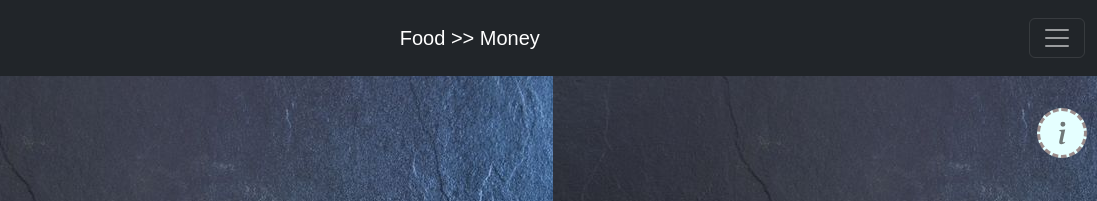
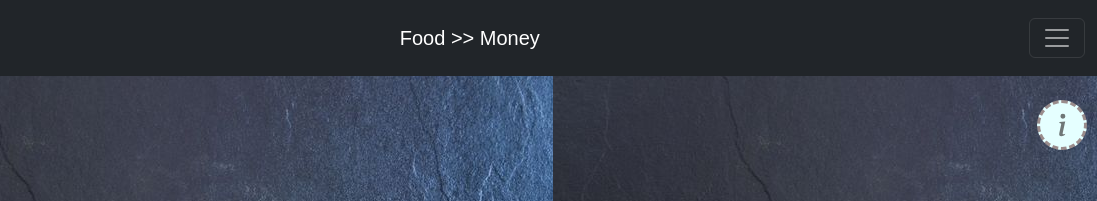
Before and after one commit to Tamil369/food_waste_reduction_application, a website: page public/choosing-food.html in a window 1280 px wide. Shown: the top 201 px of the page, 183-1280 px from the left. Drawn offline with nearby package versions, Linux system fonts and the light colour scheme.

Commit message:
Add files via upload

```diff
--- a/public/choosing-food.html
+++ b/public/choosing-food.html
@@ -179,7 +179,7 @@
             border:3px dashed;
             border-color: rgb(154, 140, 140);
             background-color: rgb(229, 255, 255);
-            z-index: -1;
+            z-index: 0;
             transition: border 0.3s ease-in-out, filter 0.3s ease-in-out;
         }
         .information svg
@@ -253,12 +253,7 @@
 
                 </ul>
             </div>
-            <button  type="button" class="information" onclick="info()" >
-                <svg xmlns="http://www.w3.org/2000/svg" width="16" height="16" fill="currentColor" class="bi bi-info-lg" viewBox="0 0 16 16">
-                    <path d="m9.708 6.075-3.024.379-.108.502.595.108c.387.093.464.232.38.619l-.975 4.577c-.255 1.183.14 1.74 1.067 1.74.72 0 1.554-.332 1.933-.789l.116-.549c-.263.232-.65.325-.905.325-.363 0-.494-.255-.402-.704zm.091-2.755a1.32 1.32 0 1 1-2.64 0 1.32 1.32 0 0 1 2.64 0"/>
-                </svg>
 
-            </button>
         </div>
     </nav>
 
@@ -266,6 +261,7 @@
 
 
     <!--*****************WRITE YOUR HTML CODE DOWN **************DONT CHANGE ANYTHING***************** */-->
+
     <div class="out">
         <div class="container">
             <form class="form-for-food" id="choose-food-form">
@@ -376,6 +372,12 @@
         </div>
 
     </div>
+    <button  type="button" class="information" onclick="infor()" >
+        <svg xmlns="http://www.w3.org/2000/svg" width="16" height="16" fill="currentColor" class="bi bi-info-lg" viewBox="0 0 16 16">
+            <path d="m9.708 6.075-3.024.379-.108.502.595.108c.387.093.464.232.38.619l-.975 4.577c-.255 1.183.14 1.74 1.067 1.74.72 0 1.554-.332 1.933-.789l.116-.549c-.263.232-.65.325-.905.325-.363 0-.494-.255-.402-.704zm.091-2.755a1.32 1.32 0 1 1-2.64 0 1.32 1.32 0 0 1 2.64 0"/>
+        </svg>
+
+    </button>
 
     <div id="bmessage" style="display: none;">I ordered my BreakFast</div>
     <div id="lmessage" style="display: none;">I ordered my Lunch</div>
@@ -735,7 +737,7 @@
         }
 
 
-    function info()
+    function infor()
     {
         let l = " Lunch : 6:00 AM to 09:30 AM \n";
         let b = "For Next Day BreakFast : 05:00 PM to 10:00 PM \n";
```
Also changed, not shown: public/choose-admin.html (+1 -1 lines).
